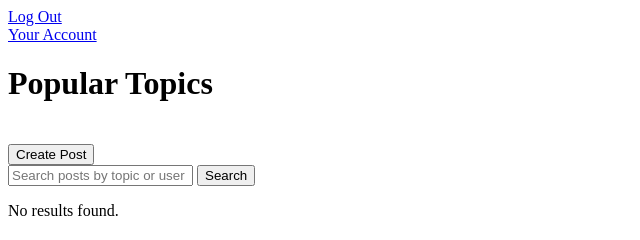
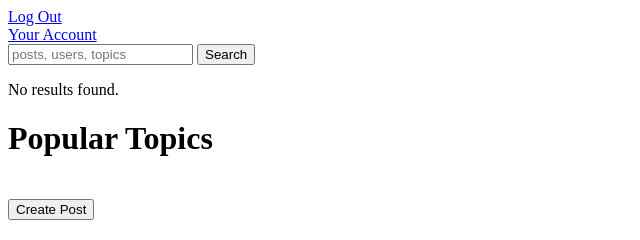
Before and after one commit to sstafford4/CSE108---Final-Project, a Flask app: page /create_post in a window 1280 px wide. Shown: the top 240 px of the page, without its empty margins (0-640 px from the left). Run offline with Flask 3, Linux system fonts and the light colour scheme.

Commit message:
improvements to the search, posts in feed now ordered by mst recent posting date.

```diff
--- a/back-end/main.py
+++ b/back-end/main.py
@@ -177,8 +177,10 @@ def main_page():
         all_topics = Topic.query.all()
 
         # Get the posts for the topics the user is following
-        relevant_posts = Posts.query.filter(Posts.topic_id.in_([topic.id for topic in followed_topics])).all()
-
+        # relevant_posts = Posts.query.filter(Posts.topic_id.in_([topic.id for topic in followed_topics])).all()
+        relevant_posts = Posts.query.filter(
+            Posts.topic_id.in_([topic.id for topic in followed_topics])
+        ).order_by(Posts.created_at.desc()).all()
         # Get a list of topic IDs that the user is following
         followed_topic_ids = [topic.id for topic in followed_topics]
 
@@ -382,6 +384,7 @@ def search_posts():
     # Perform the search: find posts by topic name or user username
     posts_by_topic = Posts.query.join(Topic).filter(Topic.name.ilike(f"%{query}%")).all()
     posts_by_user = Posts.query.join(User).filter(User.username.ilike(f"%{query}%")).all()
+    posts_by_title = Posts.query.filter(Posts.title.ilike(f"%{query}%")).all()
 
     #   Get the user object from the database
     user = User.query.get(user_id)
@@ -391,13 +394,15 @@ def search_posts():
     all_topics = Topic.query.all()
 
     # Get the posts for the topics the user is following
-    relevant_posts = Posts.query.filter(Posts.topic_id.in_([topic.id for topic in followed_topics])).all()
+    relevant_posts = Posts.query.filter(
+        Posts.topic_id.in_([topic.id for topic in followed_topics])
+    ).order_by(Posts.created_at.desc()).all()
 
     # Get a list of topic IDs that the user is following
     followed_topic_ids = [topic.id for topic in followed_topics]
 
     # Combine results and remove duplicates
-    search_results = list({post.id: post for post in posts_by_topic + posts_by_user}.values())
+    search_results = list({post.id: post for post in posts_by_topic + posts_by_user + posts_by_title}.values())
 
     # Render the main page with the new search results
     return render_template('main_page.html', search_results=search_results, query=query, all_topics=all_topics,
--- a/back-end/templates/main_page.html
+++ b/back-end/templates/main_page.html
@@ -36,6 +36,29 @@
 <!--            {% endfor %}-->
 <!--        </ul>-->
 <!--    </div>-->
+    <div>
+        <form action="{{ url_for('search_posts') }}" method="GET">
+            <input type="text" name="query" placeholder="posts, users, topics" required>
+            <button type="submit">Search</button>
+        </form>
+    </div>
+
+    <div>
+        {% if search_results is not none %}
+            {% if search_results %}
+                <h2>Search Results:</h2>
+                <ul>
+                    {% for post in search_results %}
+                        <li>
+                            <strong>{{ post.title }}</strong> by {{ post.poster_username }} (Topic: {{ post.topic.name }})
+                        </li>
+                    {% endfor %}
+                </ul>
+            {% else %}
+                <p>No results found.</p>
+            {% endif %}
+        {% endif %}
+    </div>
     <div>
         <h1>Popular Topics</h1>
         <ul>
@@ -104,30 +127,6 @@
 <!--    {% elif search_results is not none %}-->
 <!--        <p>No results found.</p>-->
 <!--    {% endif %}-->
-    <div>
-        <form action="{{ url_for('search_posts') }}" method="GET">
-            <input type="text" name="query" placeholder="Search posts by topic or user" required>
-            <button type="submit">Search</button>
-        </form>
-    </div>
-
-    <div>
-        {% if search_results is not none %}
-            {% if search_results %}
-                <h2>Search Results:</h2>
-                <ul>
-                    {% for post in search_results %}
-                        <li>
-                            <strong>{{ post.title }}</strong> by {{ post.poster_username }} (Topic: {{ post.topic.name }})
-                        </li>
-                    {% endfor %}
-                </ul>
-            {% else %}
-                <p>No results found.</p>
-            {% endif %}
-        {% endif %}
-    </div>
-
     <!-- this is going to be for the user's feed -->
     <div>
         <h2>{{ username }}'s Feed</h2>
```
